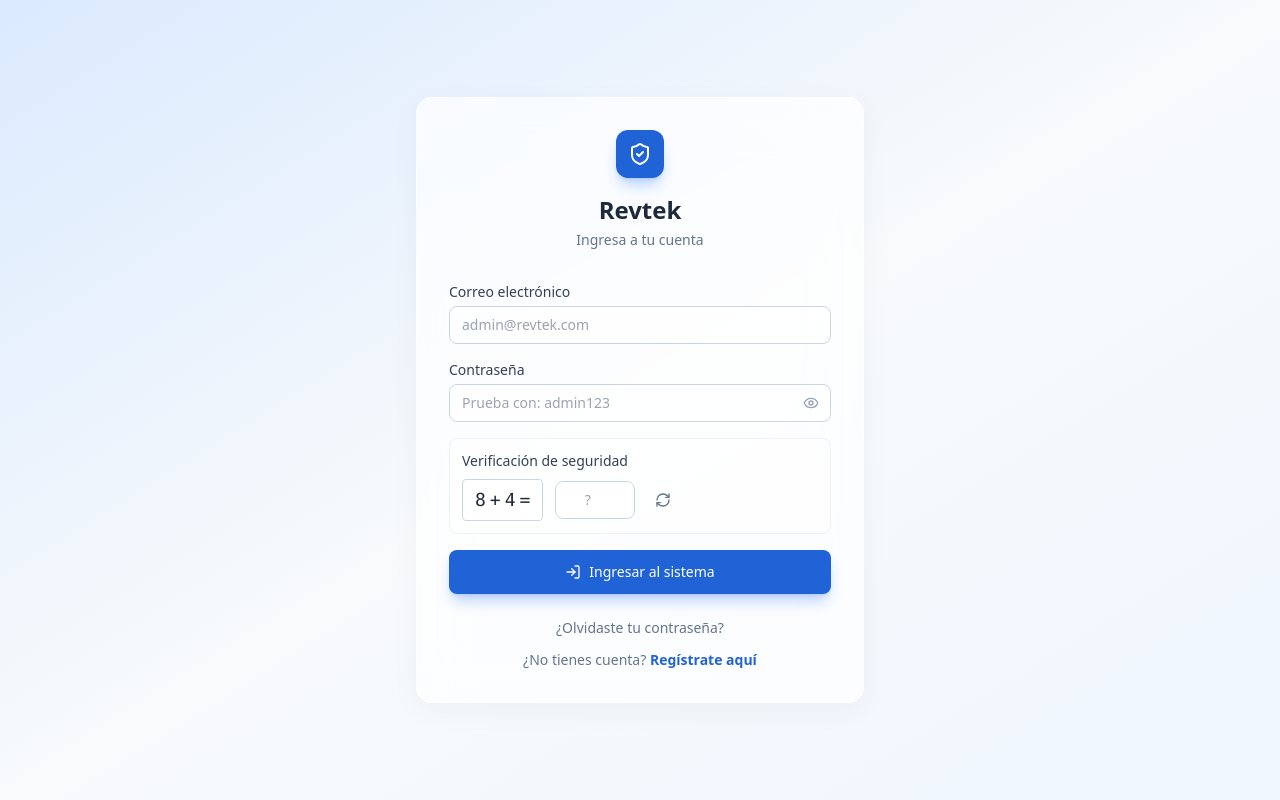
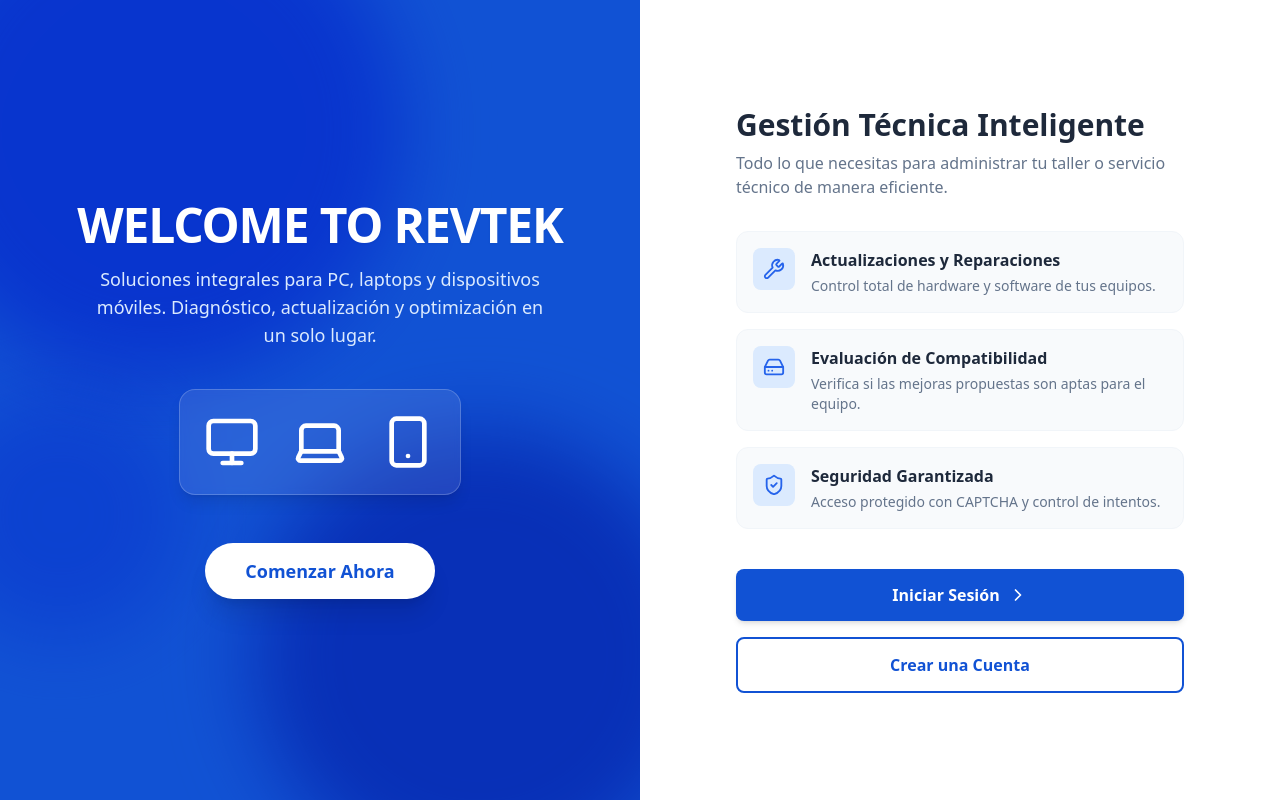
Before and after one commit to JOSSEL01/revtek, a React (Vite) app in the folder frontend/: page / in a window 1280 px wide. Before the commit this address led to /login. Built offline with nearby package versions, Linux system fonts and the light colour scheme.

Commit message:
agregando landing page inicial y reestructura rutas para /app

```diff
--- /dev/null
+++ b/frontend/src/features/auth/pages/LandingPage.tsx
@@ -0,0 +1,101 @@
+import { useNavigate } from 'react-router-dom';
+import { Monitor, Smartphone, Laptop, Wrench, ShieldCheck, ChevronRight, HardDrive } from 'lucide-react';
+
+export const LandingPage = () => {
+  const navigate = useNavigate();
+
+  return (
+    <div className="min-h-screen flex flex-col md:flex-row bg-slate-50">
+
+      {/* Lado Izquierdo: Branding y Diseño Visual (Azul) */}
+      <div className="md:w-1/2 bg-[#1152d4] relative overflow-hidden flex flex-col justify-center items-center p-8 md:p-12 text-white">
+
+        {/* Círculos decorativos de fondo (Efecto de la imagen) */}
+        <div className="absolute top-[-15%] left-[-15%] w-[400px] h-[400px] md:w-[500px] md:h-[500px] bg-[#1e65f3] rounded-full mix-blend-multiply filter blur-2xl opacity-60"></div>
+        <div className="absolute bottom-[-10%] right-[-10%] w-[350px] h-[350px] md:w-[450px] md:h-[450px] bg-[#0f4bc4] rounded-full mix-blend-multiply filter blur-2xl opacity-60"></div>
+        <div className="absolute bottom-[20%] left-[-10%] w-[250px] h-[250px] bg-[#3b7df6] rounded-full mix-blend-multiply filter blur-2xl opacity-40"></div>
+
+        <div className="relative z-10 text-center flex flex-col items-center w-full max-w-lg">
+          <h1 className="text-4xl md:text-5xl font-extrabold mb-4 tracking-tight drop-shadow-sm">
+            WELCOME TO REVTEK
+          </h1>
+          <p className="text-base md:text-lg text-blue-100 mb-10 max-w-md mx-auto leading-relaxed">
+            Soluciones integrales para PC, laptops y dispositivos móviles.
+            Diagnóstico, actualización y optimización en un solo lugar.
+          </p>
+
+          {/* Contenedor de los Iconos (PC, Laptop, Celular) */}
+          <div className="flex gap-4 md:gap-8 justify-center mb-12 bg-white/10 p-5 md:p-6 rounded-2xl backdrop-blur-sm border border-white/20 shadow-lg">
+            <Monitor size={48} className="text-white md:w-14 md:h-14" />
+            <Laptop size={48} className="text-white md:w-14 md:h-14" />
+            <Smartphone size={48} className="text-white md:w-14 md:h-14" />
+          </div>
+
+          <button
+            onClick={() => navigate('/login')}
+            className="bg-white text-[#1152d4] px-10 py-3.5 rounded-full font-bold text-lg hover:bg-blue-50 transition-all shadow-xl hover:scale-105 transform duration-200 w-full md:w-auto"
+          >
+            Comenzar Ahora
+          </button>
+        </div>
+      </div>
+
+      {/* Lado Derecho: Información y Accesos (Blanco) */}
+      <div className="md:w-1/2 flex items-center justify-center p-8 md:p-12 bg-white">
+        <div className="max-w-md w-full">
+          <h2 className="text-3xl font-bold text-slate-800 mb-2">Gestión Técnica Inteligente</h2>
+          <p className="text-slate-500 mb-8">Todo lo que necesitas para administrar tu taller o servicio técnico de manera eficiente.</p>
+
+          {/* Características del sistema */}
+          <div className="space-y-4 mb-10">
+            <div className="flex items-start p-4 bg-slate-50 rounded-xl border border-slate-100 hover:border-blue-300 transition-colors cursor-default">
+              <div className="bg-blue-100 p-2.5 rounded-lg mr-4 shrink-0">
+                <Wrench className="text-blue-600" size={22} />
+              </div>
+              <div>
+                <h3 className="font-semibold text-slate-800">Actualizaciones y Reparaciones</h3>
+                <p className="text-sm text-slate-500 mt-1">Control total de hardware y software de tus equipos.</p>
+              </div>
+            </div>
+
+            <div className="flex items-start p-4 bg-slate-50 rounded-xl border border-slate-100 hover:border-blue-300 transition-colors cursor-default">
+              <div className="bg-blue-100 p-2.5 rounded-lg mr-4 shrink-0">
+                <HardDrive className="text-blue-600" size={22} />
+              </div>
+              <div>
+                <h3 className="font-semibold text-slate-800">Evaluación de Compatibilidad</h3>
+                <p className="text-sm text-slate-500 mt-1">Verifica si las mejoras propuestas son aptas para el equipo.</p>
+              </div>
+            </div>
+
+            <div className="flex items-start p-4 bg-slate-50 rounded-xl border border-slate-100 hover:border-blue-300 transition-colors cursor-default">
+              <div className="bg-blue-100 p-2.5 rounded-lg mr-4 shrink-0">
+                <ShieldCheck className="text-blue-600" size={22} />
+              </div>
+              <div>
+                <h3 className="font-semibold text-slate-800">Seguridad Garantizada</h3>
+                <p className="text-sm text-slate-500 mt-1">Acceso protegido con CAPTCHA y control de intentos.</p>
+              </div>
+            </div>
+          </div>
+
+          {/* Botones de Acción */}
+          <div className="flex flex-col gap-4">
+            <button
+              onClick={() => navigate('/login')}
+              className="w-full bg-[#1152d4] text-white py-3.5 rounded-lg font-semibold hover:bg-[#0f4bc4] transition-colors flex justify-center items-center shadow-md"
+            >
+              Iniciar Sesión <ChevronRight size={20} className="ml-2" />
+            </button>
+            <button
+              onClick={() => navigate('/register')}
+              className="w-full bg-white text-[#1152d4] border-2 border-[#1152d4] py-3.5 rounded-lg font-semibold hover:bg-blue-50 transition-colors"
+            >
+              Crear una Cuenta
+            </button>
+          </div>
+        </div>
+      </div>
+    </div>
+  );
+};
--- a/frontend/src/features/auth/pages/LoginPage.tsx
+++ b/frontend/src/features/auth/pages/LoginPage.tsx
@@ -76,7 +76,7 @@ export function LoginPage() {
       );
 
       logsService.register(data.email, 'ingreso');
-      navigate('/dashboard');
+      navigate('/app/dashboard');
 
     } catch (error: any) {
       const newAttempts = attempts + 1;
--- a/frontend/src/routes/index.tsx
+++ b/frontend/src/routes/index.tsx
@@ -2,6 +2,7 @@ import { createBrowserRouter, Navigate } from 'react-router-dom';
 import { LoginPage } from '../features/auth/pages/LoginPage';
 import { RegisterPage } from '../features/auth/pages/RegisterPage';
 import { ForgotPasswordPage } from '../features/auth/pages/ForgotPasswordPage';
+import { LandingPage } from '../features/auth/pages/LandingPage'; // <-- NUEVA IMPORTACIÓN
 import { AppLayout } from '../components/layout/AppLayout';
 import { DashboardPage } from '../features/dashboard/DashboardPage';
 import { ClientsPage } from '../features/clients/ClientsPage';
@@ -12,8 +13,8 @@ import { UsersPage } from '../features/users/UsersPage';
 import { DevicesPage } from '../features/devices/DevicesPage';
 import { ServicesPage } from '../features/services/ServicesPage';
 import { CleaningPage } from '../features/services/CleaningPage';
-import { UpdatesPage } from '../features/updates/UpdatesPage'; // <-- NUEVO
-import { CompatibilityPage } from '../features/compatibility/CompatibilityPage'; // <-- NUEVO
+import { UpdatesPage } from '../features/updates/UpdatesPage';
+import { CompatibilityPage } from '../features/compatibility/CompatibilityPage';
 import { useAuthStore } from '../store/authStore';
 
 function ProtectedRoute({ children }: { children: React.ReactNode }) {
@@ -23,6 +24,12 @@ function ProtectedRoute({ children }: { children: React.ReactNode }) {
 }
 
 export const router = createBrowserRouter([
+  // 1. RUTA PÚBLICA PRINCIPAL (La nueva Landing Page)
+  {
+    path: '/',
+    element: <LandingPage />,
+  },
+  // 2. RUTAS DE AUTENTICACIÓN
   {
     path: '/login',
     element: <LoginPage />,
@@ -35,28 +42,30 @@ export const router = createBrowserRouter([
     path: '/forgot-password',
     element: <ForgotPasswordPage />,
   },
+  // 3. RUTAS PROTEGIDAS (El sistema interno)
   {
-    path: '/',
+    path: '/app', // Cambiamos la base de '/' a '/app' para no chocar con la Landing
     element: (
       <ProtectedRoute>
         <AppLayout />
       </ProtectedRoute>
     ),
     children: [
-      { index: true, element: <Navigate to="/dashboard" replace /> },
+      { index: true, element: <Navigate to="/app/dashboard" replace /> },
       { path: 'dashboard', element: <DashboardPage /> },
       { path: 'clientes', element: <ClientsPage /> },
       { path: 'equipos', element: <DevicesPage /> },
       { path: 'servicios', element: <ServicesPage /> },
       { path: 'limpieza', element: <CleaningPage /> },
-      { path: 'actualizaciones', element: <UpdatesPage /> }, // <-- NUEVO
-      { path: 'compatibilidad', element: <CompatibilityPage /> }, // <-- NUEVO
+      { path: 'actualizaciones', element: <UpdatesPage /> },
+      { path: 'compatibilidad', element: <CompatibilityPage /> },
       { path: 'estadisticas', element: <StatsPage /> },
       { path: 'reportes', element: <ReportsPage /> },
       { path: 'logs', element: <LogsPage /> },
       { path: 'usuarios', element: <UsersPage /> },
     ],
   },
+  // 4. CUALQUIER OTRA RUTA REDIRIGE A LA LANDING
   {
     path: '*',
     element: <Navigate to="/" replace />,
```
Also changed, not shown: frontend/package.json (+7 -7 lines), 1 other file (tests, documents, lock files or other folders).
